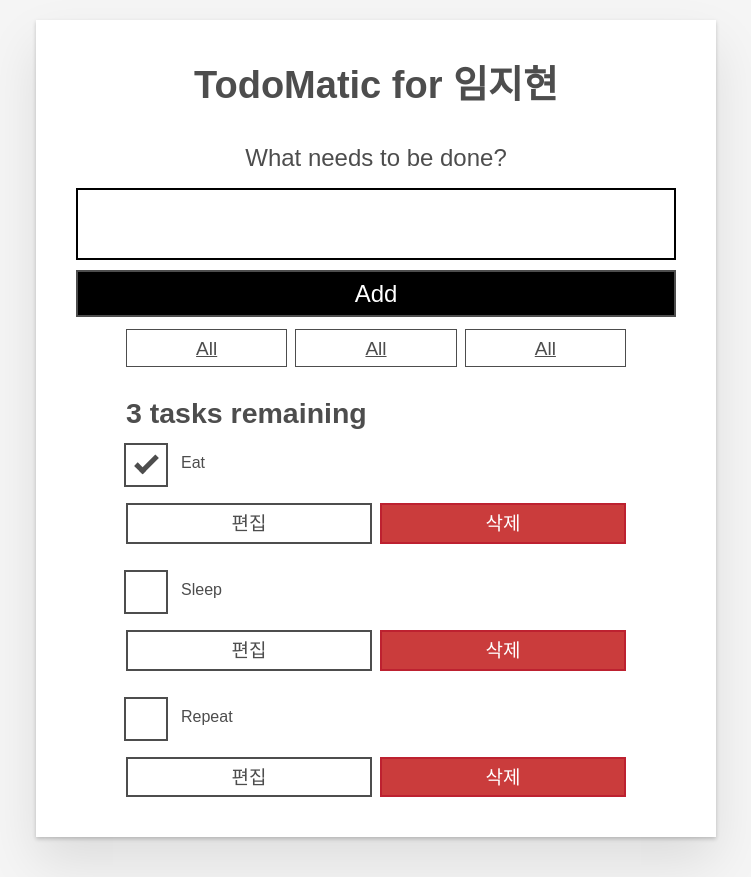
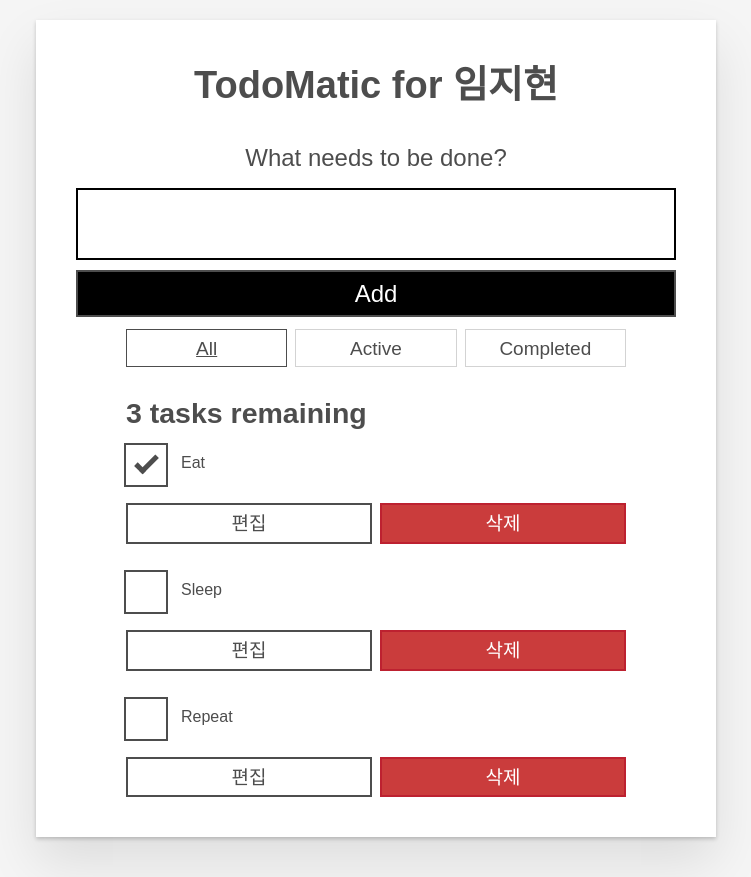
Before and after one commit to MSG-Mirim-Study-Group/2024-limjihyeon-React-Study, a React (Create React App) app in the folder moz-todo-react/: page / in a window 1280 px wide. Shown: the whole page, without its empty margins (264-1015 px from the left). Built offline with nearby package versions, Linux system fonts and the light colour scheme.

Commit message:
feat : 체크한 한 작업과 체크 안 한 작업 필터링으로 구분

```diff
--- a/moz-todo-react/src/App.js
+++ b/moz-todo-react/src/App.js
@@ -4,8 +4,37 @@ import FilterButton from "./components/FilterButton";
 import Todo from "./components/Todo";
 import { nanoid } from "nanoid";
 
+const FILTER_MAP = {
+  All: () => true,
+  Active: (task) => !task.completed,
+  Completed: (task) => task.completed,
+};
+const FILTER_NAMES = Object.keys(FILTER_MAP);
+
 function App(props) {
   const [tasks, setTasks] = useState(props.tasks);
+  const [filter, setFilter] = useState("All");
+  const filterList = FILTER_NAMES.map((name) => (
+    <FilterButton
+      key={name}
+      name={name}
+      isPressed={name === filter}
+      setFilter={setFilter}
+    />
+  ));
+  function FilterButton(props) {
+    return (
+      <button
+        type="button"
+        className="btn toggle-btn"
+        aria-pressed={props.isPressed}
+        onClick={() => props.setFilter(props.name)}>
+        <span className="visually-hidden">보여주다</span>
+        <span>{props.name}</span>
+        <span className="visually-hidden">할 일들</span>
+      </button>
+    );
+  }
 
   function toggleTaskCompleted(id) {
     // tasks 배열을 map 함수를 사용하여 새로운 배열로 업데이트
@@ -41,7 +70,9 @@ function App(props) {
     setTasks(editedTaskList);
   }
 
-  const taskList = tasks.map((task) => (
+  const taskList = tasks
+    .filter(FILTER_MAP[filter])
+    .map((task) => (
       <Todo
         id={task.id}
         name={task.name}
@@ -66,11 +97,7 @@ function App(props) {
       <h1>TodoMatic for 임지현</h1>
       <Form addTask={addTask} />
 
-      <div className="filters btn-group stack-exception">
-        <FilterButton />
-        <FilterButton />
-        <FilterButton />
-      </div>
+      <div className="filters btn-group stack-exception">{filterList}</div>
       <h2 id="list-heading">{headingText}</h2>
       <ul
         role="list"
```
Lines whose indentation alone changed are shown as unchanged.
